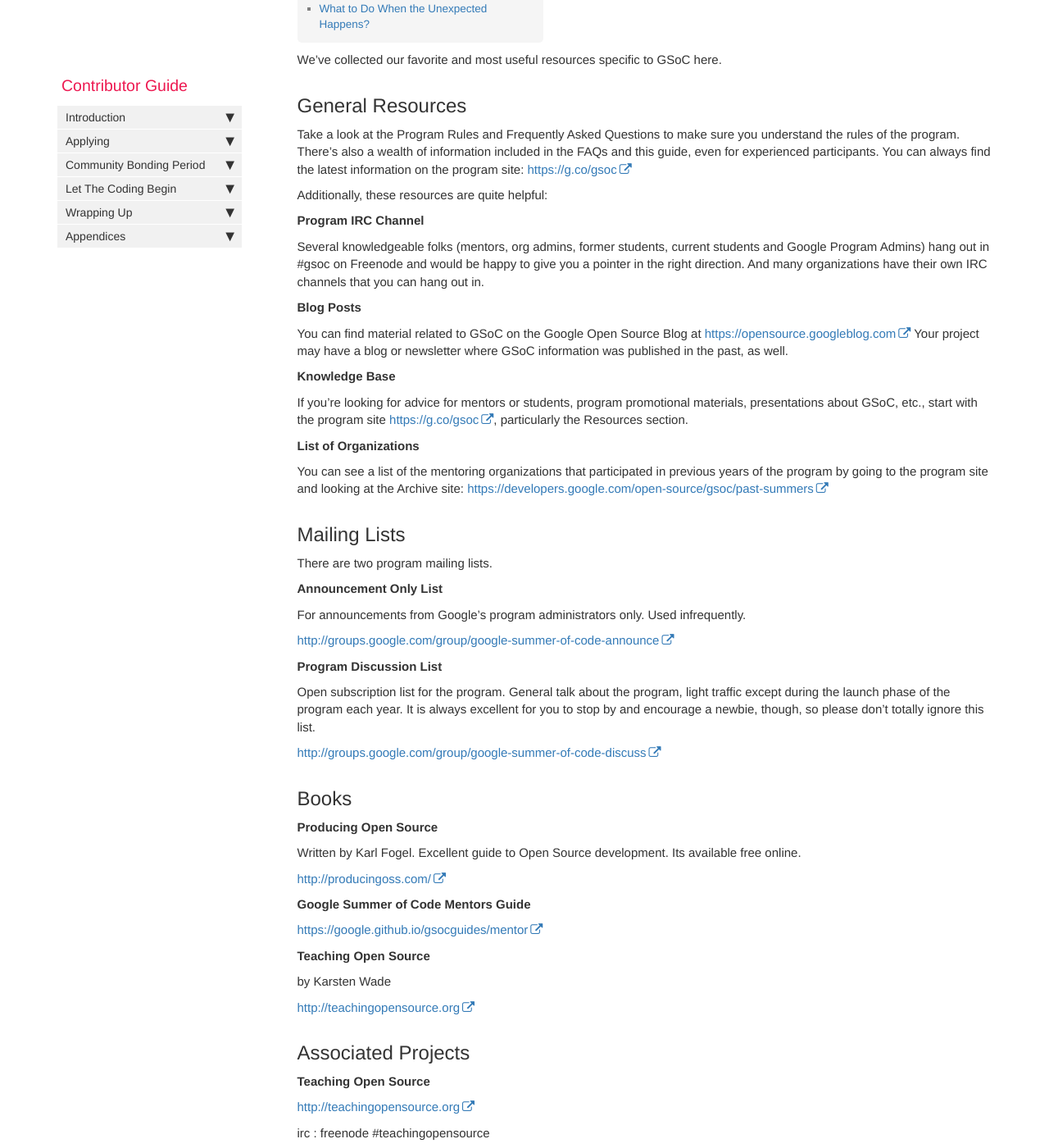
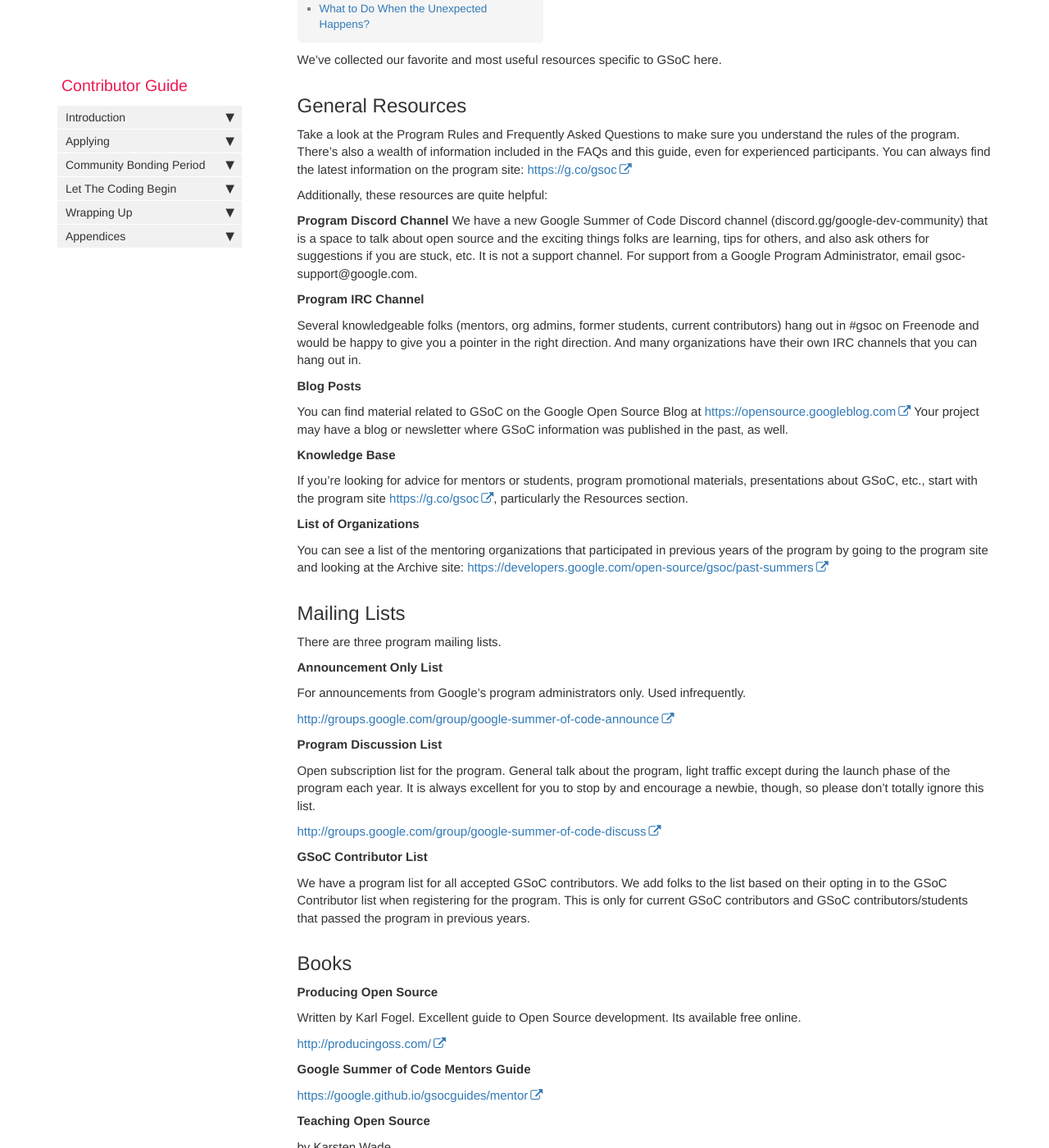
Before and after one commit to google/gsocguides, a Jekyll site: the page built from pages/student/20-additional_resources.md, in a window 1280 px wide and 1400 px high, scrolled down 262 px. Shown: the whole window at 82% size. Built offline with Jekyll 4.4.1, drawn with Linux system fonts in a browser that asks for light colours.

Commit message:
Update 20-additional_resources.md
added discord channel and gsoc contributor list

```diff
--- a/pages/student/20-additional_resources.md
+++ b/pages/student/20-additional_resources.md
@@ -14,9 +14,12 @@ Take a look at the Program Rules and Frequently Asked Questions to make sure you
 
 Additionally, these resources are quite helpful:
 
+**Program Discord Channel**
+We have a new Google Summer of Code Discord channel (discord.gg/google-dev-community) that is a space to talk about open source and the exciting things folks are learning, tips for others, and also ask others for suggestions if you are stuck, etc. It is not a support channel. For support from a Google Program Administrator, email gsoc-support@google.com.
+
 **Program IRC Channel**
 
-Several knowledgeable folks (mentors, org admins, former students, current students and Google Program Admins) hang out in #gsoc on Freenode and would be happy to give you a pointer in the right direction. And many organizations have their own IRC channels that you can hang out in.
+Several knowledgeable folks (mentors, org admins, former students, current contributors) hang out in #gsoc on Freenode and would be happy to give you a pointer in the right direction. And many organizations have their own IRC channels that you can hang out in.
 
 **Blog Posts**
 
@@ -32,7 +35,7 @@ You can see a list of the mentoring organizations that participated in previous
 
 ## Mailing Lists
 
-There are two program mailing lists.
+There are three program mailing lists.
 
 **Announcement Only List**
 
@@ -45,6 +48,10 @@ For announcements from Google's program administrators only. Used infrequently.
 Open subscription list for the program. General talk about the program, light traffic except during the launch phase of the program each year. It is always excellent for you to stop by and encourage a newbie, though, so please don't totally ignore this list.
 
 <http://groups.google.com/group/google-summer-of-code-discuss>
+
+**GSoC Contributor List**
+
+We have a program list for all accepted GSoC contributors. We add folks to the list based on their opting in to the GSoC Contributor list when registering for the program. This is only for current GSoC contributors and GSoC contributors/students that passed the program in previous years.
 
 ## Books
 
```
